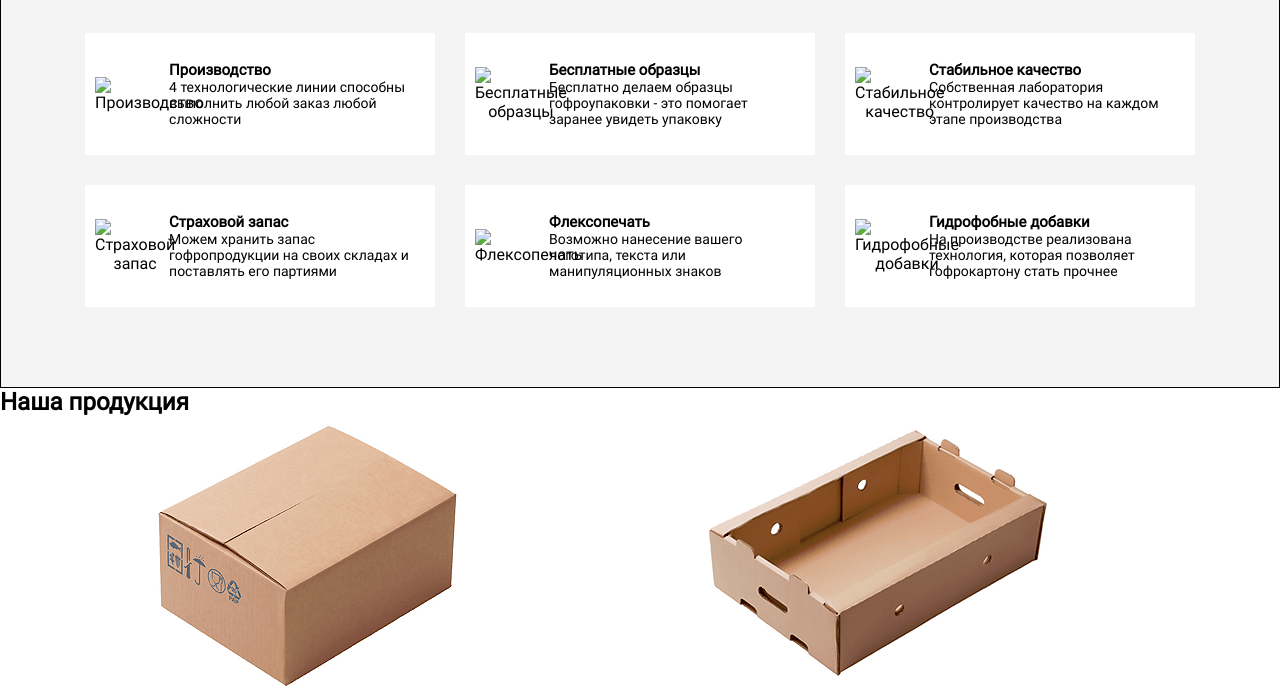
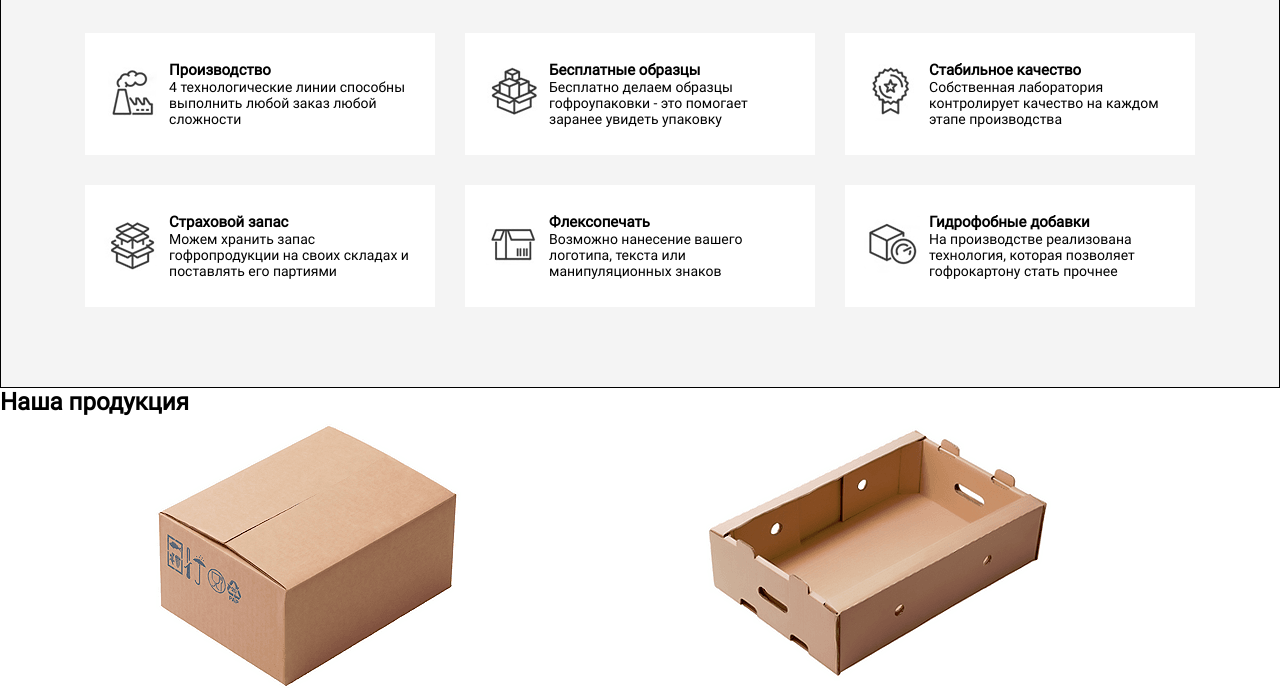
Before and after one commit to EvgeniiMorozov/Structure, a plain HTML site: page index.html in a window 1280 px wide. Shown: the part 136-824 px from the top of the page. Drawn offline with Linux system fonts and the light colour scheme.

Commit message:
Изменение расположения изображений
Изменение расположения изображений для блока "Преимущества"

```diff
--- a/index.html
+++ b/index.html
@@ -34,7 +34,7 @@
                     <div class="col-lg-4">
                         <div class="features-topic__block">
                             <div class="features-topic__img">
-                                <img src="img/icon-1.png" alt="Производство">
+                                <img src="img/features/icon-1.png" alt="Производство">
                             </div>
                             <div class="features-topic__text">
                                 <h3 class="features-topic__title">Производство</h3>
@@ -47,7 +47,7 @@
                     <div class="col-lg-4">
                         <div class="features-topic__block">
                             <div class="features-topic__img">
-                                <img src="img/icon-2.png" alt="Бесплатные образцы">
+                                <img src="img/features/icon-2.png" alt="Бесплатные образцы">
                             </div>
                             <div class="features-topic__text">
                                 <h3 class="features-topic__title">Бесплатные образцы</h3>
@@ -60,7 +60,7 @@
                     <div class="col-lg-4">
                         <div class="features-topic__block">
                             <div class="features-topic__img">
-                                <img src="img/icon-3.png" alt="Стабильное качество">
+                                <img src="img/features/icon-3.png" alt="Стабильное качество">
                             </div>
                             <div class="features-topic__text">
                                 <h3 class="features-topic__title">Стабильное качество</h3>
@@ -73,7 +73,7 @@
                     <div class="col-lg-4">
                         <div class="features-topic__block">
                             <div class="features-topic__img">
-                                <img src="img/icon-4.png" alt="Страховой запас">
+                                <img src="img/features/icon-4.png" alt="Страховой запас">
                             </div>
                             <div class="features-topic__text">
                                 <h3 class="features-topic__title">Страховой запас</h3>
@@ -86,7 +86,7 @@
                     <div class="col-lg-4">
                         <div class="features-topic__block">
                             <div class="features-topic__img">
-                                <img src="img/icon-5.png" alt="Флексопечать">
+                                <img src="img/features/icon-5.png" alt="Флексопечать">
                             </div>
                             <div class="features-topic__text">
                                 <h3 class="features-topic__title">Флексопечать</h3>
@@ -99,7 +99,7 @@
                     <div class="col-lg-4">
                         <div class="features-topic__block">
                             <div class="features-topic__img">
-                                <img src="img/icon-6.png" alt="Гидрофобные добавки">
+                                <img src="img/features/icon-6.png" alt="Гидрофобные добавки">
                             </div>
                             <div class="features-topic__text">
                                 <h3 class="features-topic__title">Гидрофобные добавки</h3>
```
